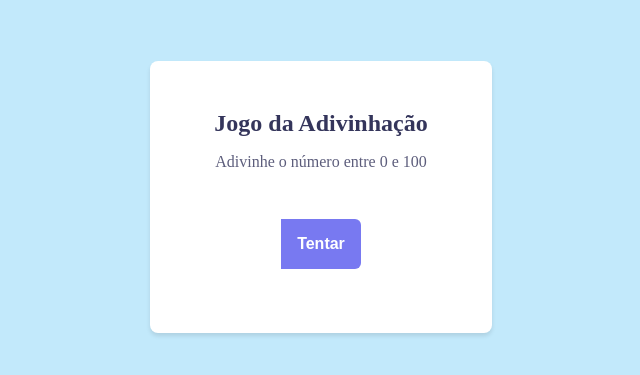
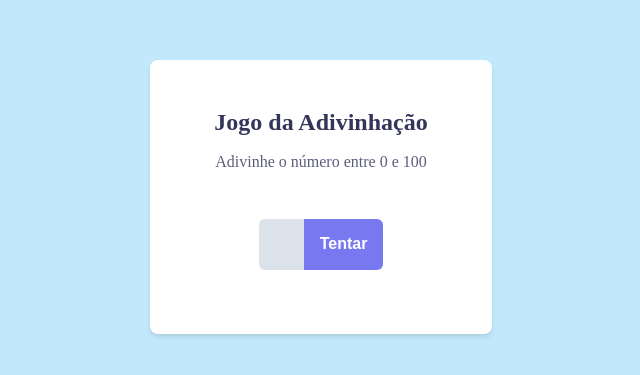
Before and after one commit to alexandrecabraldev/Jogo-Adivinhacao, a React (Vite) app: page / in a window 1280 px wide. Shown: the part 203-578 px from the top of the page, without its empty margins (319-959 px from the left). Built offline with nearby package versions, Linux system fonts and the light colour scheme.

Commit message:
add input style

```diff
--- a/src/components/AppContainer.tsx
+++ b/src/components/AppContainer.tsx
@@ -2,18 +2,15 @@ import styled from "styled-components";
 import { Title } from "./Title";
 import { Subtitle } from "./Subtitle";
 import { Button } from "./Button";
+import { Input } from "./Input";
 
 export function AppContainer(){
     return(
         <MainContainer>
-
             <Title>Jogo da Adivinhação</Title>
             <Subtitle>Adivinhe o número entre 0 e 100</Subtitle>
 
-            <ContainerButton>
-                <Button>Tentar</Button>
-            </ContainerButton>
-
+            <Input/>
         </MainContainer>
     )
 }
@@ -25,10 +22,3 @@ const MainContainer = styled.main`
     box-shadow: 0px 3px 4px ${props=>props.theme.shadow};
 
 `
-
-const ContainerButton= styled.div`
-    display: flex;
-    justify-content: center;
-    margin-top: 3rem;
-
-`;
--- /dev/null
+++ b/src/components/Input.tsx
@@ -0,0 +1,33 @@
+import styled from "styled-components";
+import { Button } from "./Button";
+
+export function Input(){
+    return(
+        <Form>
+            <InputField type={"number"}/>
+            <Button>Tentar</Button>
+        </Form>
+    );
+}
+
+const InputField = styled.input`
+    height: 100%;
+    width: 100%;
+    padding: 1rem 0 1rem 1rem;
+    border-radius: 6px 0 0 6px;
+    border: 2px solid ${props=>props.theme.numberSlot};
+    background-color: ${props=>props.theme.numberSlot};
+
+    :focus{
+        outline: none;
+    }
+
+`;
+
+const Form =styled.form`
+
+    display: flex;
+    width: 7.812rem;
+    margin: 3rem auto 0;
+
+`;
```
